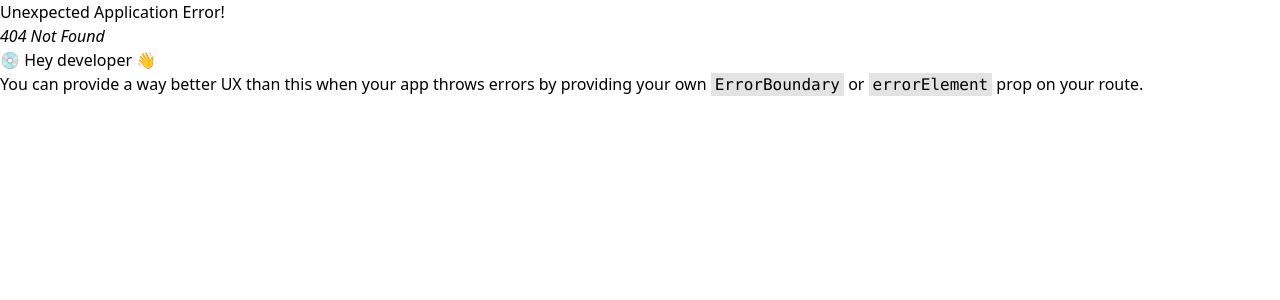
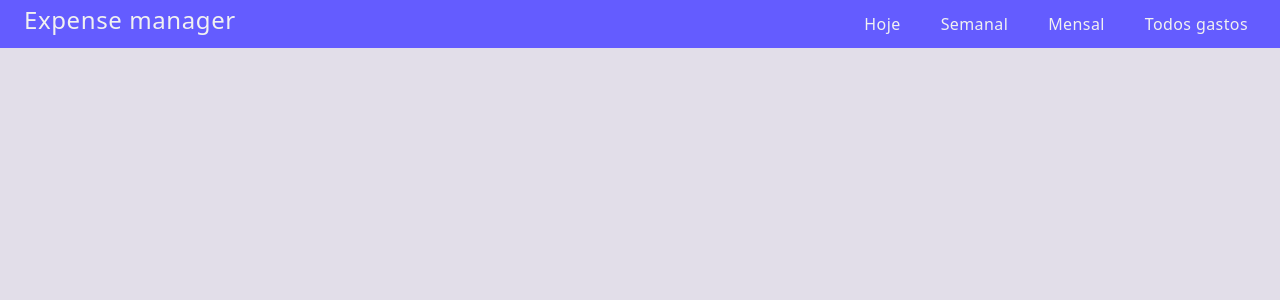
Before and after one commit to EricBrisola/expense-manager, a React (Vite) app: page /sign-up in a window 1280 px wide. Before the commit this address had no page. Shown: the top 300 px of the page. Built offline with nearby package versions, Linux system fonts and the light colour scheme.

Commit message:
feat: created login and sign up components, added its routes to the router

```diff
--- /dev/null
+++ b/src/pages/Login/index.jsx
@@ -0,0 +1,5 @@
+const Login = () => {
+  return <main className="flex flex-1 bg-[#E2DEE9] text-white"></main>;
+};
+
+export default Login;
--- /dev/null
+++ b/src/pages/SignUp/index.jsx
@@ -0,0 +1,5 @@
+const SignUp = () => {
+  return <main className="flex flex-1 bg-[#E2DEE9] text-white"></main>;
+};
+
+export default SignUp;
```
Also changed, not shown: src/routes/router.jsx (+10 -0 lines).
